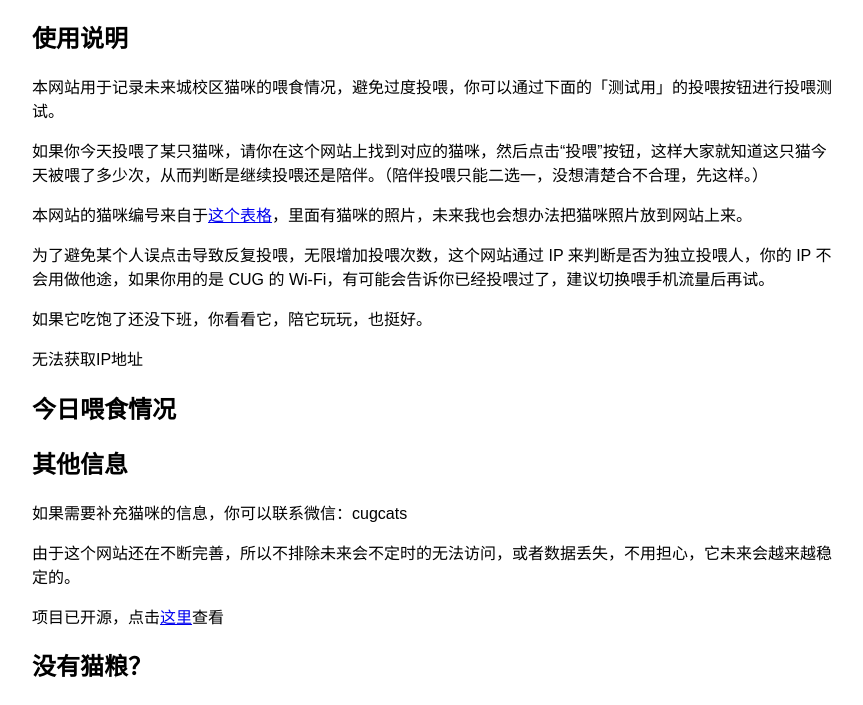
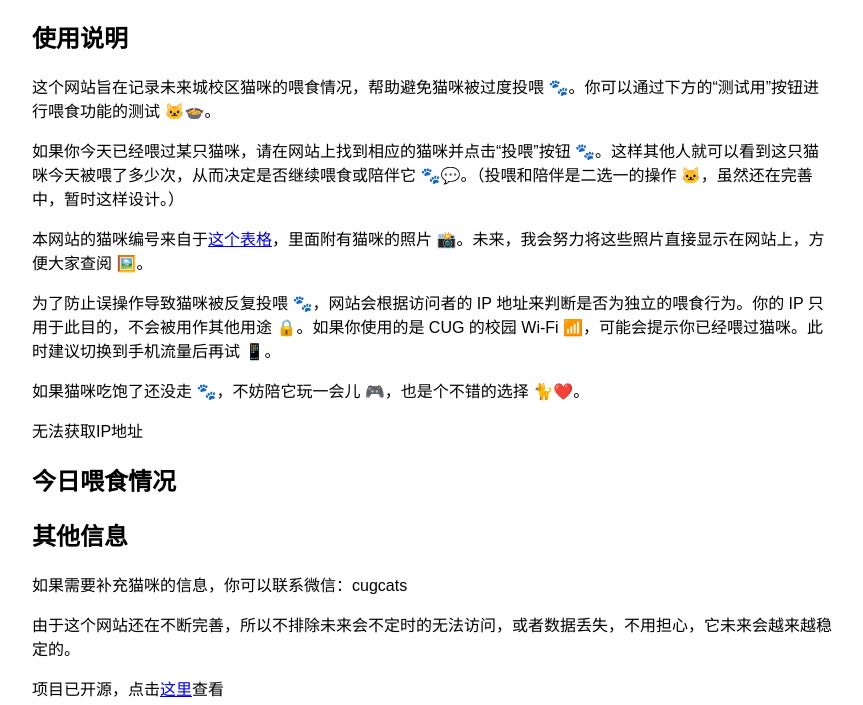
Before and after one commit to CugCats/cugcats, a plain HTML site: page frontend/index.html in a window 1280 px wide. Shown: the part 90-795 px from the top of the page, without its empty margins (208-1071 px from the left). Drawn offline with Linux system fonts and the light colour scheme; no server answers.

Commit message:
add some emoji

```diff
--- a/frontend/index.html
+++ b/frontend/index.html
@@ -32,12 +32,12 @@
     <h1>未来城校区猫咪喂食记录</h1>
 
     <h2>使用说明</h2>
-    <p>本网站用于记录未来城校区猫咪的喂食情况，避免过度投喂，你可以通过下面的「测试用」的投喂按钮进行投喂测试。</p>
-    <p>如果你今天投喂了某只猫咪，请你在这个网站上找到对应的猫咪，然后点击“投喂”按钮，这样大家就知道这只猫今天被喂了多少次，从而判断是继续投喂还是陪伴。（陪伴投喂只能二选一，没想清楚合不合理，先这样。）</p>
-    <p>本网站的猫咪编号来自于<a href="https://docs.qq.com/sheet/DWXVLaUVPb1ZNdmlr?tab=fliaid">这个表格</a>，里面有猫咪的照片，未来我也会想办法把猫咪照片放到网站上来。</p>
+    <p>这个网站旨在记录未来城校区猫咪的喂食情况，帮助避免猫咪被过度投喂 🐾。你可以通过下方的“测试用”按钮进行喂食功能的测试 🐱🍲。</p>
+    <p>如果你今天已经喂过某只猫咪，请在网站上找到相应的猫咪并点击“投喂”按钮 🐾。这样其他人就可以看到这只猫咪今天被喂了多少次，从而决定是否继续喂食或陪伴它 🐾💬。（投喂和陪伴是二选一的操作 🐱，虽然还在完善中，暂时这样设计。）</p>
+    <p>本网站的猫咪编号来自于<a href="https://docs.qq.com/sheet/DWXVLaUVPb1ZNdmlr?tab=fliaid">这个表格</a>，里面附有猫咪的照片 📸。未来，我会努力将这些照片直接显示在网站上，方便大家查阅 🖼️。</p>
 
-    <p>为了避免某个人误点击导致反复投喂，无限增加投喂次数，这个网站通过 IP 来判断是否为独立投喂人，你的 IP 不会用做他途，如果你用的是 CUG 的 Wi-Fi，有可能会告诉你已经投喂过了，建议切换喂手机流量后再试。</p>
-    <p>如果它吃饱了还没下班，你看看它，陪它玩玩，也挺好。</p>
+    <p>为了防止误操作导致猫咪被反复投喂 🐾，网站会根据访问者的 IP 地址来判断是否为独立的喂食行为。你的 IP 只用于此目的，不会被用作其他用途 🔒。如果你使用的是 CUG 的校园 Wi-Fi 📶，可能会提示你已经喂过猫咪。此时建议切换到手机流量后再试 📱。</p>
+    <p>如果猫咪吃饱了还没走 🐾，不妨陪它玩一会儿 🎮，也是个不错的选择 🐈❤️。</p>
 
     <p id="userIp">您的IP地址：加载中...</p>
 
```
